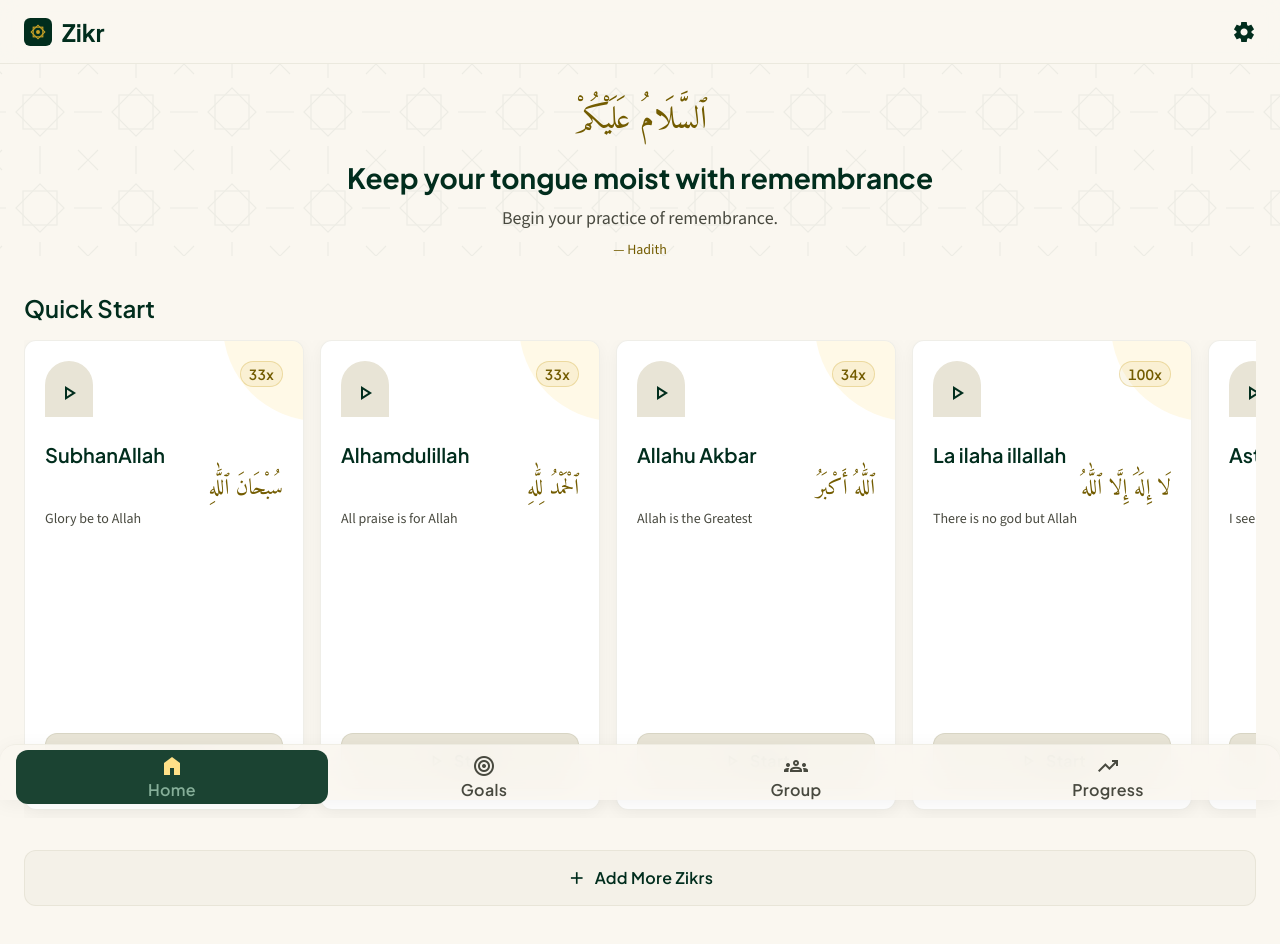
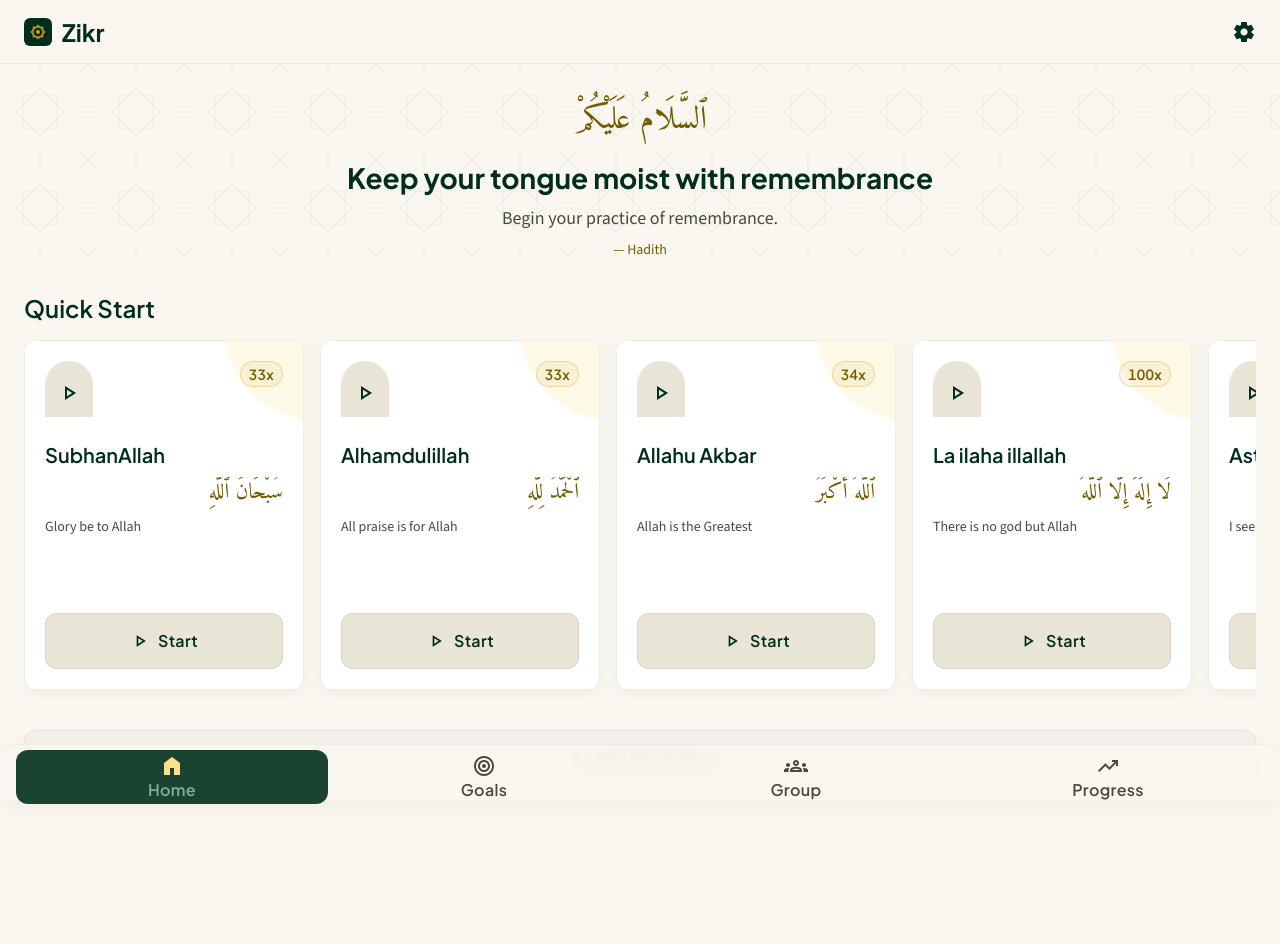
Before and after one commit to shafi-/tasbeeh, a React (Vite) app: page /welcome in a window 1280 px wide. Both pictures are taken after a click on the button "Skip". Shown: the top 944 px of the page. After the commit the page ends 914 px from the top, so only its background shows below. Built offline with nearby package versions, Linux system fonts and the light colour scheme; no server answers.

Commit message:
fix(zikr-card): line-clamp card text with ellipsis; looser text rhythm
Name clamps to 1 line, Arabic and meaning to 2 — cards stay compact and
uniform instead of squeezing text above a large void.

```diff
--- a/src/ui/components/cards/ZikrCard.tsx
+++ b/src/ui/components/cards/ZikrCard.tsx
@@ -57,17 +57,22 @@ export const ZikrCard: React.FC<ZikrCardProps> = ({
         </span>
       </div>
 
-      {/* Zikr info — grows so the Start button anchors to the card bottom */}
-      <div className="flex flex-col gap-1 z-10 mt-2 flex-1">
-        <h4 className="font-headline-md text-headline-md text-primary text-xl">
+      {/* Zikr info — grows so the Start button anchors to the card bottom.
+          Long text is clamped with ellipsis so every card stays compact. */}
+      <div className="flex flex-col gap-2 z-10 mt-2 flex-1 min-w-0">
+        <h4 className="font-headline-md text-headline-md text-primary text-xl line-clamp-1">
           {name}
         </h4>
         {arabicName && (
-          <p className="font-display-arabic text-[22px] leading-8 text-tertiary" lang="ar" dir="rtl">
+          <p
+            className="font-display-arabic text-[22px] leading-8 text-tertiary line-clamp-2"
+            lang="ar"
+            dir="rtl"
+          >
             {arabicName}
           </p>
         )}
-        <p className="font-caption text-caption text-on-surface-variant">
+        <p className="font-caption text-caption text-on-surface-variant line-clamp-2">
           {translation}
         </p>
       </div>
```
